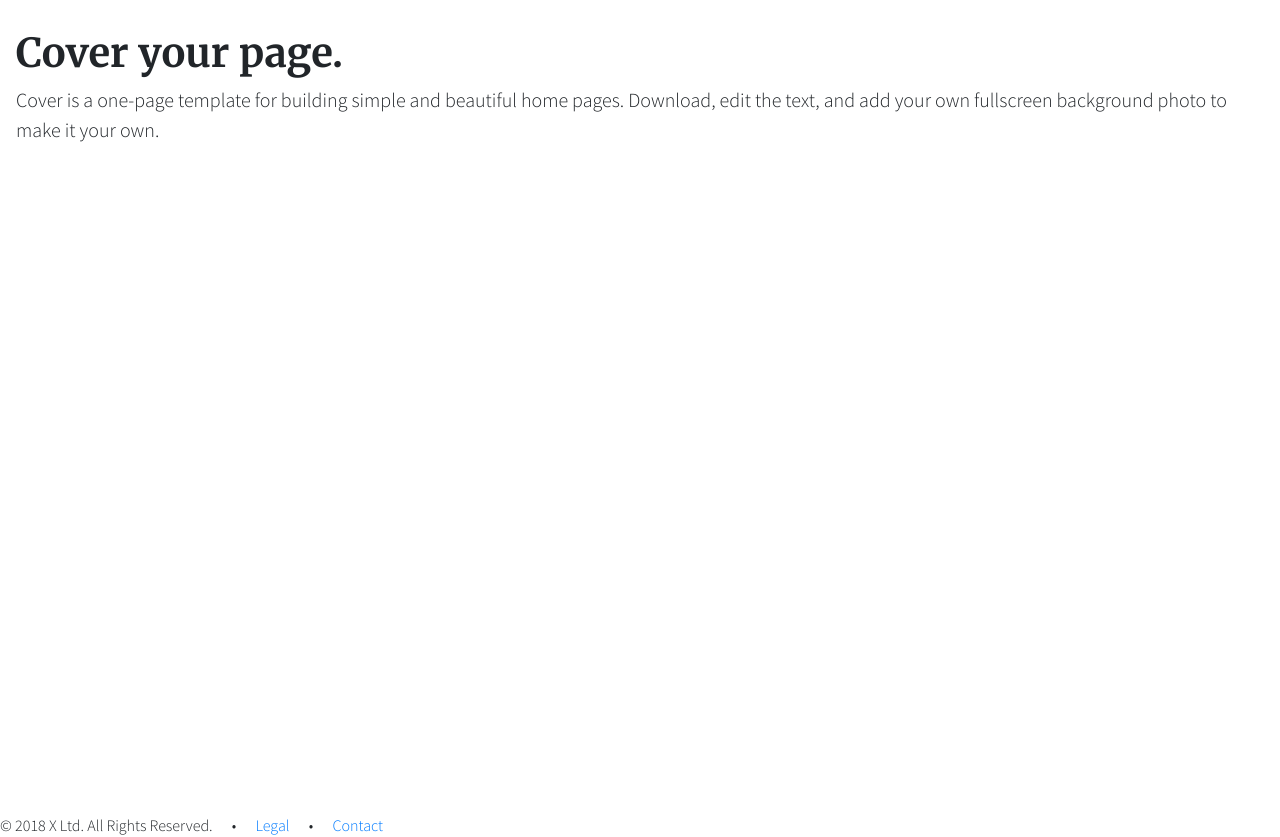
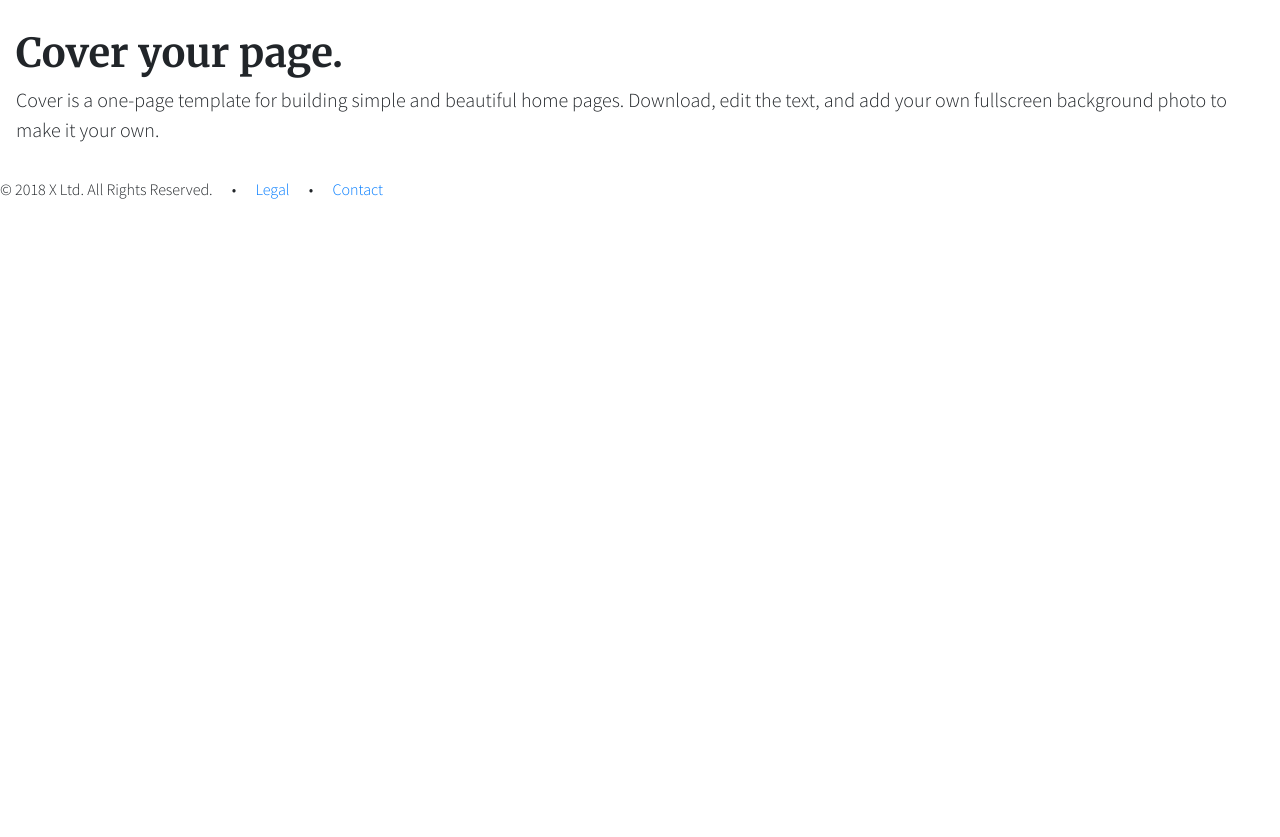
Before and after one commit to codechair/codechair.github.io-integrante, a website: page legal.html in a window 1280 px wide. Shown: the part 83-920 px from the top of the page. After the commit the page ends 800 px from the top, so only its background shows below. Drawn offline with nearby package versions, Linux system fonts and the light colour scheme; files that its build step writes are made by us from their sources.

Commit message:
removing height 100 from cover container

```diff
--- a/legal.html
+++ b/legal.html
@@ -47,7 +47,7 @@
     </header>
   </div>
 
-<div class="cover-container d-flex w-100 h-100 p-3 mx-auto flex-column">
+<div class="cover-container d-flex w-100 p-3 mx-auto flex-column">
   <main role="main" class="inner cover">
     <h1 class="cover-heading" align="left">Cover your page.</h1>
     <p class="lead" align="left">Cover is a one-page template for building simple and beautiful home pages. Download, edit the text, and add your own fullscreen background photo to make it your own.</p>
```
